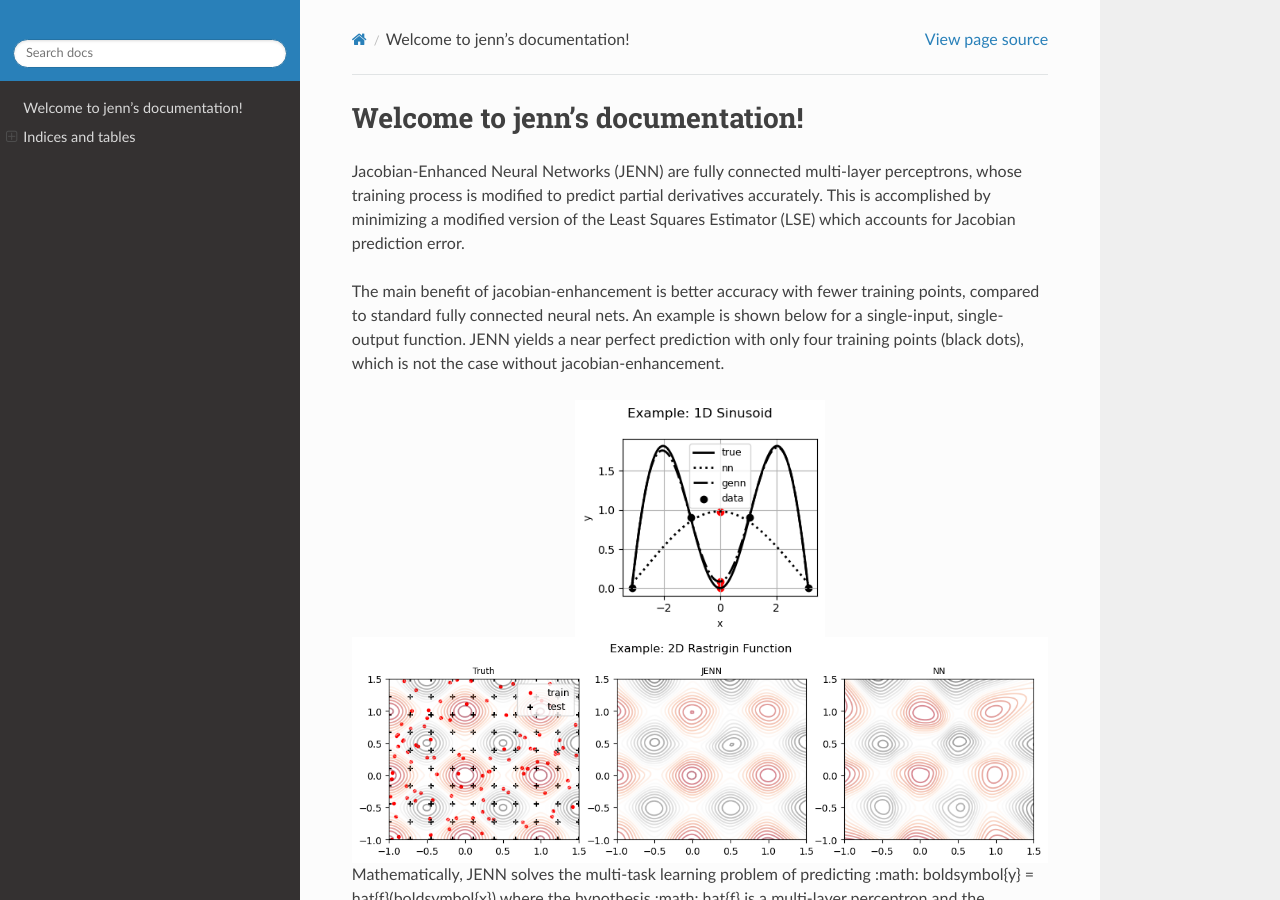
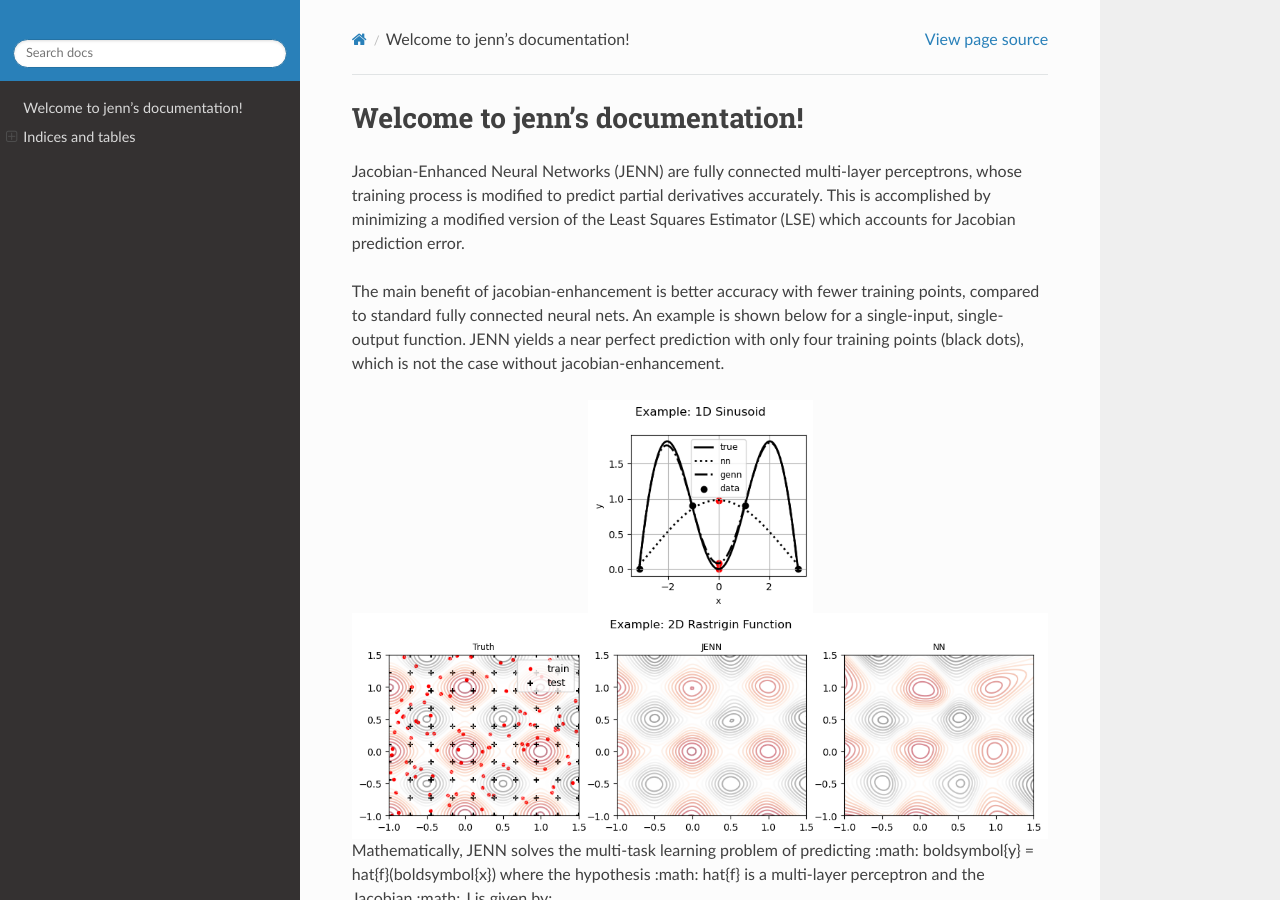
Before and after one commit to shb84/JENN, a Sphinx documentation site: the page built from docs/source/index.rst, in a window 1280 px wide and 900 px high. Built offline with Sphinx 7.4.7 and the Read the Docs theme 2.0.0, drawn with Linux system fonts in a browser that asks for light colours.

Commit message:
update docs

```diff
--- a/docs/source/index.rst
+++ b/docs/source/index.rst
@@ -23,7 +23,7 @@ prediction with only four training points (black dots), which is not the case wi
 jacobian-enhancement.
 
 .. image:: ../pics/JENN_vs_NN_1D.png
-  :width: 250
+  :width: 225
   :class: with-border
   :align: center
 
```
